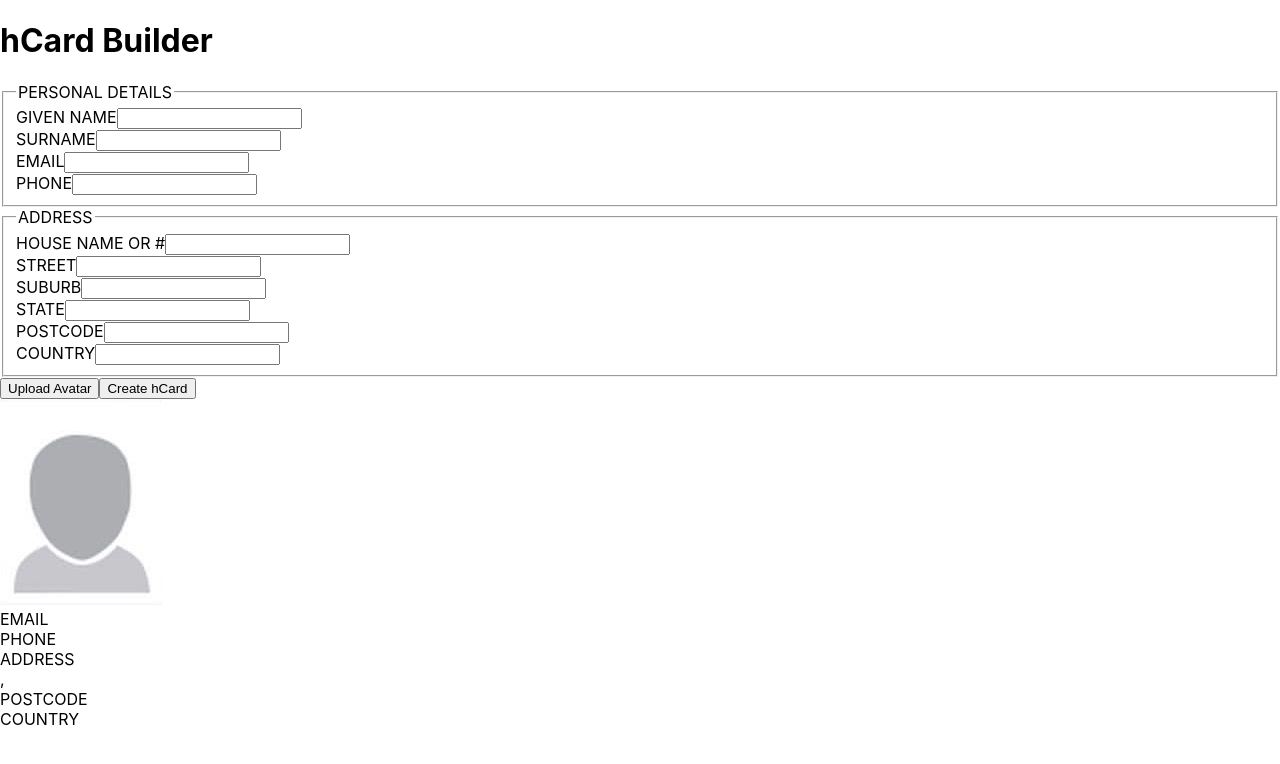
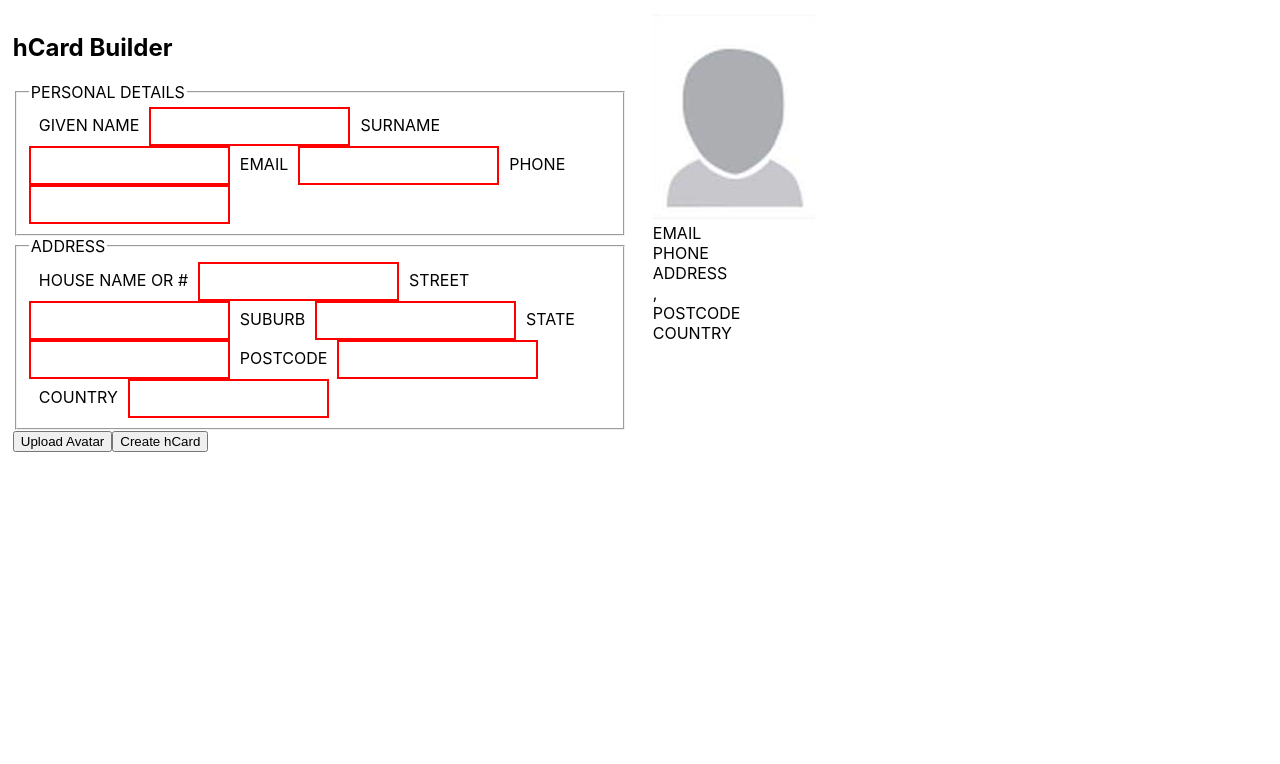
Before and after one commit to nilanarocha/hcard, a React (Create React App) app: page / in a window 1280 px wide. Shown: the top 764 px of the page. Built offline with nearby package versions, Linux system fonts and the light colour scheme.

Commit message:
adding emotion as css-in-js solution

```diff
--- a/package.json
+++ b/package.json
@@ -11,6 +11,8 @@
     "react-scripts": "3.3.0"
   },
   "devDependencies": {
+    "@emotion/core": "^10.0.27",
+    "@emotion/styled": "^10.0.27",
     "eslint-plugin-prettier": "^3.1.2",
     "prettier": "^1.19.1"
   },
--- a/src/components/Input.js
+++ /dev/null
@@ -1,15 +0,0 @@
-import React, { Component } from 'react';
-
-class Input extends Component {
-  render() {
-    const { handleOnChange, name, label } = this.props;
-    return (
-      <div>
-        <label>{label}</label>
-        <input type="text" name={name} onChange={handleOnChange} />
-      </div>
-    );
-  }
-}
-
-export default Input;
--- /dev/null
+++ b/src/components/InputWithLabel.js
@@ -0,0 +1,16 @@
+import React, { Component } from 'react';
+import { LabelStyled, InputStyled } from '../styled';
+
+class InputWithLabel extends Component {
+  render() {
+    const { handleOnChange, name, label } = this.props;
+    return (
+      <>
+        <LabelStyled>{label}</LabelStyled>
+        <InputStyled type="text" name={name} onChange={handleOnChange} />
+      </>
+    );
+  }
+}
+
+export default InputWithLabel;
--- a/src/pages/MainPage.js
+++ b/src/pages/MainPage.js
@@ -1,6 +1,8 @@
 import React, { Component } from 'react';
-import Input from '../components/Input';
+import InputWithLabel from '../components/InputWithLabel';
 import HCardPreview from '../components/HCardPreview';
+
+import { SectionStyled } from '../styled';
 
 class MainPage extends Component {
   constructor(props) {
@@ -65,28 +67,28 @@ class MainPage extends Component {
 
     return (
       <div>
-        <div>
+        <SectionStyled>
           <h1>hCard Builder</h1>
           <form>
             <fieldset>
               <legend>PERSONAL DETAILS</legend>
 
-              <Input
+              <InputWithLabel
                 label={'GIVEN NAME'}
                 name={'givenName'}
                 handleOnChange={this.onInputChange}
               />
-              <Input
+              <InputWithLabel
                 label={'SURNAME'}
                 name={'surname'}
                 handleOnChange={this.onInputChange}
               />
-              <Input
+              <InputWithLabel
                 label={'EMAIL'}
                 name={'email'}
                 handleOnChange={this.onInputChange}
               />
-              <Input
+              <InputWithLabel
                 label={'PHONE'}
                 name={'phone'}
                 handleOnChange={this.onInputChange}
@@ -95,32 +97,32 @@ class MainPage extends Component {
             <fieldset>
               <legend>ADDRESS</legend>
 
-              <Input
+              <InputWithLabel
                 label={'HOUSE NAME OR #'}
                 name={'houseName'}
                 handleOnChange={this.onInputChange}
               />
-              <Input
+              <InputWithLabel
                 label={'STREET'}
                 name={'street'}
                 handleOnChange={this.onInputChange}
               />
-              <Input
+              <InputWithLabel
                 label={'SUBURB'}
                 name={'suburb'}
                 handleOnChange={this.onInputChange}
               />
-              <Input
+              <InputWithLabel
                 label={'STATE'}
                 name={'state'}
                 handleOnChange={this.onInputChange}
               />
-              <Input
+              <InputWithLabel
                 label={'POSTCODE'}
                 name={'postcode'}
                 handleOnChange={this.onInputChange}
               />
-              <Input
+              <InputWithLabel
                 label={'COUNTRY'}
                 name={'country'}
                 handleOnChange={this.onInputChange}
@@ -131,7 +133,8 @@ class MainPage extends Component {
           <button name="create" onClick={this.downloadHCardFile}>
             Create hCard
           </button>
-        </div>
+        </SectionStyled>
+        <SectionStyled>
           <HCardPreview
             givenName={givenName}
             surname={surname}
@@ -144,6 +147,7 @@ class MainPage extends Component {
             postcode={postcode}
             country={country}
           />
+        </SectionStyled>
       </div>
     );
   }
--- /dev/null
+++ b/src/styled.js
@@ -0,0 +1,17 @@
+import styled from '@emotion/styled';
+
+const InputStyled = styled.input`
+  padding: 10px;
+  border: 2px solid red;
+`;
+
+const LabelStyled = styled.label`
+  padding: 10px;
+`;
+const SectionStyled = styled.section`
+  float: left;
+  width: 48%;
+  padding: 1%;
+`;
+
+export { InputStyled, LabelStyled, SectionStyled };
```
Also changed, not shown: 1 other file (tests, documents, lock files or other folders). Lines whose indentation alone changed are shown as unchanged.
